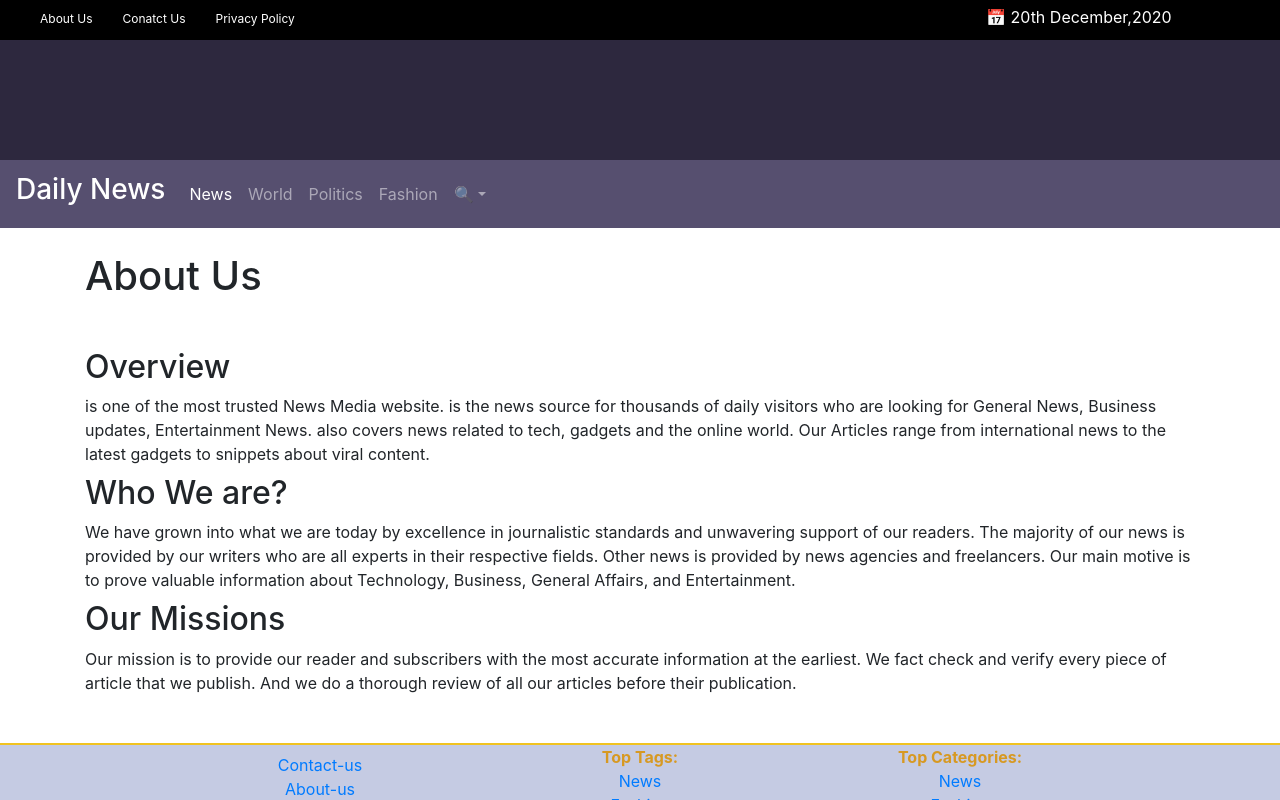
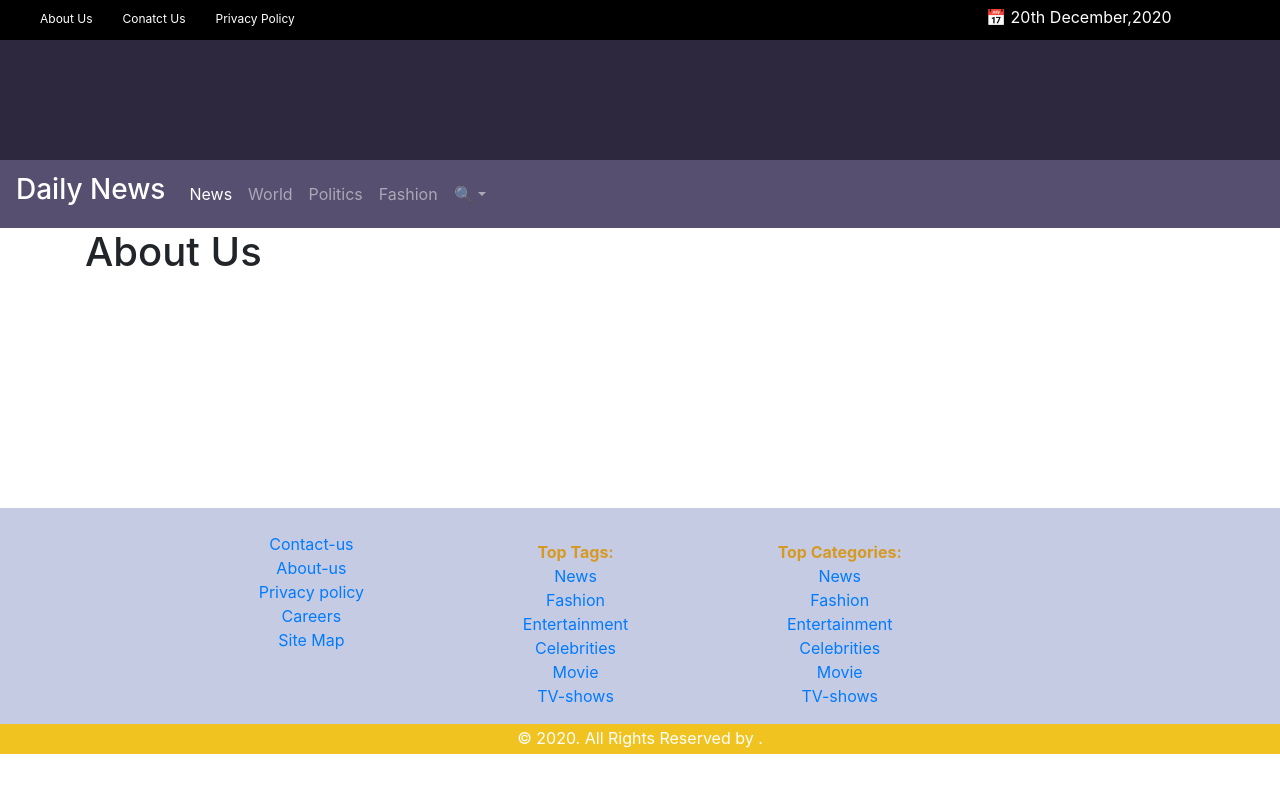
Before and after one commit to tushark39/frontend, a Next.js app: page /about-us in a window 1280 px wide. Shown: the top 800 px of the page. Built offline with nearby package versions, Linux system fonts and the light colour scheme.

Commit message:
Update Footer

```diff
--- a/components/Footer.js
+++ b/components/Footer.js
@@ -33,18 +33,17 @@ useEffect(()=>{
 },[])
 
   return (
-    <React.Fragment>
-        <div className="conatiner-fluid" style={{backgroundColor:"#f1c320",width:"100%",height:2}}></div>
-        <div className="container-fluid" style={{backgroundColor:"#c5cbe3",color:"#d79922",height:'180px'}}>
-            <div className="row">
-                <div className="col-md-2 offset-2 pt-2 text-center">
+    <footer style={{position:'',bottom:0,width:'100%'}}>
+    <div className="container-fluid center" style={{backgroundColor:"#c5cbe3",color:"#d79922"}}>
+            <div className="row pt-3 offset-2 pb-3" >
+            <div className="col-md-2  pt-2 text-center">
                 <a href="javascript:void(0)">Contact-us</a><br/>
                 <a href="javascript:void(0)">About-us</a><br/>
                 <a href="#">Privacy policy</a><br/>
                 <a href="#">Careers</a><br/>
                 <a href="#">Site Map</a><br/>
             </div>
-            <div className="col-md-4 text-center">
+            <div className="col-md-4 text-center pt-3">
             <span style={{fontWeight:"bold"}}>Top Tags:</span><br/>
             <a href="#">News</a><br/>
             <a href="#">Fashion</a><br/>
@@ -53,7 +52,7 @@ useEffect(()=>{
             <a href="#">Movie</a><br/>
             <a href="#">TV-shows</a><br/>
             </div>
-            <div className="col-md-2 text-center">
+            <div className="col-md-2 text-center pt-3">
                 <span style={{fontWeight:"bold"}}>Top Categories:</span><br/>
                 <a href="#">News</a><br/>
                 <a href="#">Fashion</a><br/>
@@ -64,8 +63,10 @@ useEffect(()=>{
             </div>
             </div>
         </div>
+        <div className="conatiner-fluid" style={{backgroundColor:"#f1c320",width:"100%",height:2}}></div>
+
         <div className="container-fluid text-center pb-1" style={{backgroundColor:"#f1c320", color:"white"}}><span>&#169; 2020. All Rights Reserved by {APP_NAME}.</span></div>
-    </React.Fragment>
+    </footer>
   );
 }
 
--- a/components/Layout.js
+++ b/components/Layout.js
@@ -35,9 +35,9 @@ const Layout = ({children}) =>{
             </div>
             </div>
         </div>
-            <Header/>
-                {children}
-            <Footer/>
+            <Header />
+               <div style={{minHeight:'35vh'}}> {children}</div>
+            <Footer />
         </React.Fragment>
     )
 }
--- a/pages/about-us.js
+++ b/pages/about-us.js
@@ -3,29 +3,9 @@ import { APP_NAME } from '../config';
 
 const AboutUs = () => (
     <Layout>
-        <div className="container">
-            <div className="row">
-                <div className="col-md-12 mb-5" >
-                    <h1 className="mt-4"> About Us</h1>
-                    <h2 className="mt-5">Overview</h2>
-                    {APP_NAME} is one of the most trusted News Media website.
-                    {APP_NAME} is the news source for thousands of daily visitors who are looking for General News,
-                     Business updates, Entertainment News. {APP_NAME} also covers news related to tech, gadgets and the online world.
-                     Our Articles range from international news to the latest gadgets to snippets about viral content.
-
-                    <h2 className="mt-2">Who We are?</h2>
-                    We have grown into what we are today by excellence in journalistic standards and unwavering support of our readers.
-                     The majority of our news is provided by our writers who are all experts in their respective fields.
-                     Other news is provided by news agencies and freelancers. Our main motive is to prove valuable information about Technology, Business, General Affairs, and Entertainment.
-
-                    <h2 className="mt-2">Our Missions</h2>
-                    Our mission is to provide our reader and subscribers with the most accurate information at the earliest.
-                    We fact check and verify every piece of article that we publish.
-                    And we do a thorough review of all our articles before their publication.
-
-                </div>
+        <div style={{minHeight:'35vh'}} className="container">
+           <h1>About Us</h1>
             </div>
-        </div>
     </Layout>
 )
 
--- a/pages/blogs/[slug].js
+++ b/pages/blogs/[slug].js
@@ -89,7 +89,7 @@ const SingleBlog = ({ blog, query }) => {
         </Head>
         <Layout >
             <main style={{ backgroundColor: "#e2dee2" }}>
-                <article>
+                <article >
                     <div className="row upperRecent " style={{backgroundColor:"#eeeeee",paddingLeft:'270px'}}>
                         <div className="col-md-12">
                             {
--- a/pages/contact-us.js
+++ b/pages/contact-us.js
@@ -1,8 +1,10 @@
 import Layout from '../components/Layout';
 
 const ContactUs = () => (
-    <Layout>
-        Contact us via email contactus@theeguardians.com
+    <Layout >
+        <div style={{minHeight:'35vh'}}>
+        Contact us via email contactus@nextnewsupdate.com
+        </div>
     </Layout>
 )
 
--- a/pages/privacy-policy.js
+++ b/pages/privacy-policy.js
@@ -2,7 +2,7 @@ import Layout from '../components/Layout';
 import { APP_NAME } from '../config';
 const PrivacyPolicy = () => (
     <Layout>
-        <div className="container">
+        <div style={{minHeight:'35vh'}} className="container">
             <div className="row">
                 <div className="col-md-12 mt-5">
                 <h1 className="mb-4">Privacy Policy</h1>
```
